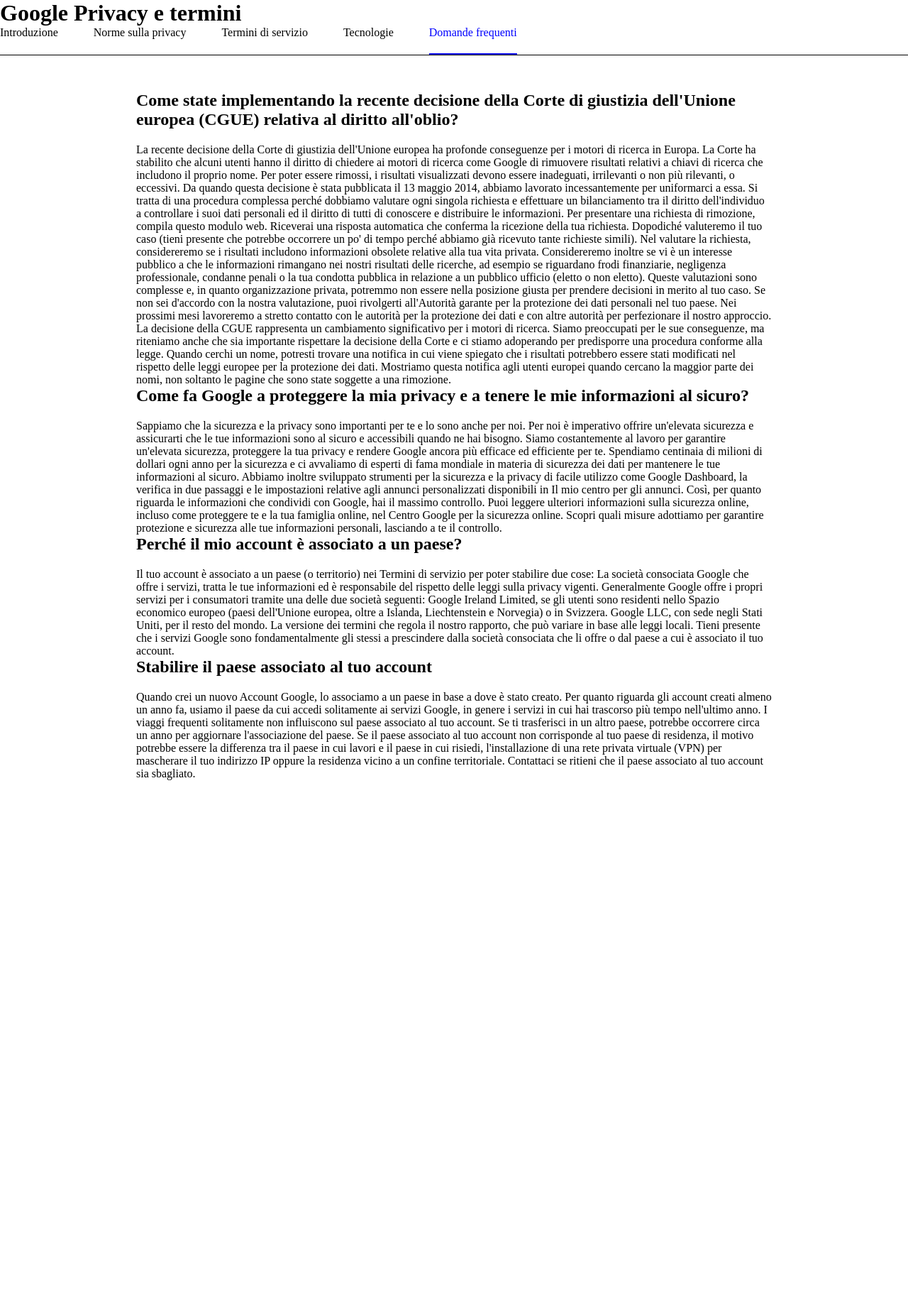
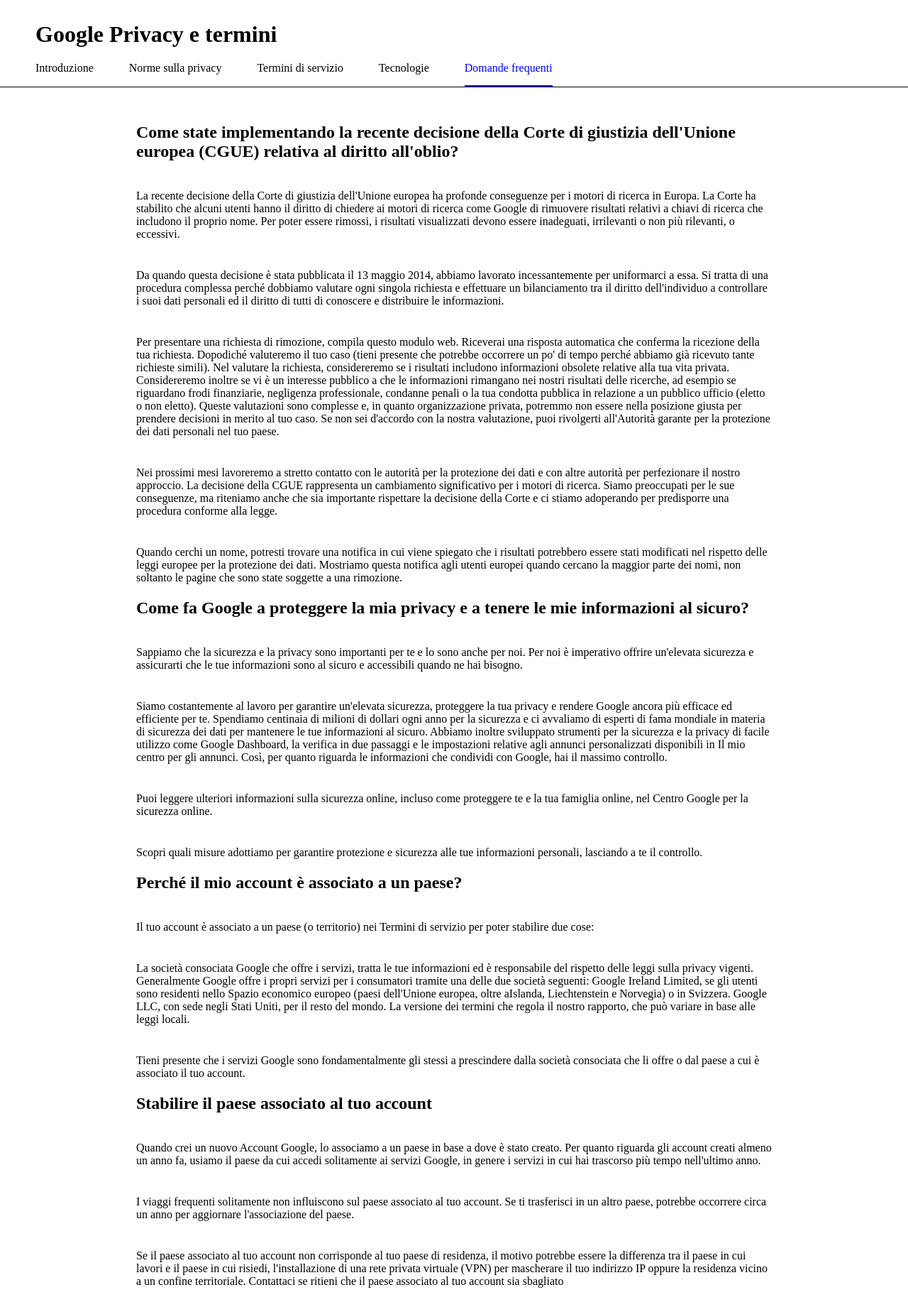
Before and after one commit to razcc/php-google-faq, a PHP site: page / in a window 1280 px wide. Shown: the whole page at 71% size. Before the commit the page ends 1099 px from the top, so only its background shows below. Run offline with PHP 8.4, Linux system fonts and the light colour scheme.

Commit message:
Array multidimensionale

```diff
--- a/index.php
+++ b/index.php
@@ -4,49 +4,59 @@ $faq = [
         'domanda' =>
         "Come state implementando la recente decisione della Corte di giustizia dell'Unione europea (CGUE) relativa al diritto all'oblio?",
         'risposta' =>
-        "La recente decisione della Corte di giustizia dell'Unione europea ha profonde conseguenze per i motori di ricerca in Europa. La Corte ha stabilito che alcuni utenti hanno il diritto di chiedere ai motori di ricerca come Google di rimuovere risultati relativi a chiavi di ricerca che includono il proprio nome. Per poter essere rimossi, i risultati visualizzati devono essere inadeguati, irrilevanti o non più rilevanti, o eccessivi.
+        [
+            "La recente decisione della Corte di giustizia dell'Unione europea ha profonde conseguenze per i motori di ricerca in Europa. La Corte ha stabilito che alcuni utenti hanno il diritto di chiedere ai motori di ricerca come Google di rimuovere risultati relativi a chiavi di ricerca che includono il proprio nome. Per poter essere rimossi, i risultati visualizzati devono essere inadeguati, irrilevanti o non più rilevanti, o eccessivi.",
 
-            Da quando questa decisione è stata pubblicata il 13 maggio 2014, abbiamo lavorato incessantemente per uniformarci a essa. Si tratta di una procedura complessa perché dobbiamo valutare ogni singola richiesta e effettuare un bilanciamento tra il diritto dell'individuo a controllare i suoi dati personali ed il diritto di tutti di conoscere e distribuire le informazioni.
+            "Da quando questa decisione è stata pubblicata il 13 maggio 2014, abbiamo lavorato incessantemente per uniformarci a essa. Si tratta di una procedura complessa perché dobbiamo valutare ogni singola richiesta e effettuare un bilanciamento tra il diritto dell'individuo a controllare i suoi dati personali ed il diritto di tutti di conoscere e distribuire le informazioni.",
 
-            Per presentare una richiesta di rimozione, compila questo modulo web. Riceverai una risposta automatica che conferma la ricezione della tua richiesta. Dopodiché valuteremo il tuo caso (tieni presente che potrebbe occorrere un po' di tempo perché abbiamo già ricevuto tante richieste simili). Nel valutare la richiesta, considereremo se i risultati includono informazioni obsolete relative alla tua vita privata. Considereremo inoltre se vi è un interesse pubblico a che le informazioni rimangano nei nostri risultati delle ricerche, ad esempio se riguardano frodi finanziarie, negligenza professionale, condanne penali o la tua condotta pubblica in relazione a un pubblico ufficio (eletto o non eletto). Queste valutazioni sono complesse e, in quanto organizzazione privata, potremmo non essere nella posizione giusta per prendere decisioni in merito al tuo caso. Se non sei d'accordo con la nostra valutazione, puoi rivolgerti all'Autorità garante per la protezione dei dati personali nel tuo paese.
+            "Per presentare una richiesta di rimozione, compila questo modulo web. Riceverai una risposta automatica che conferma la ricezione della tua richiesta. Dopodiché valuteremo il tuo caso (tieni presente che potrebbe occorrere un po' di tempo perché abbiamo già ricevuto tante richieste simili). Nel valutare la richiesta, considereremo se i risultati includono informazioni obsolete relative alla tua vita privata. Considereremo inoltre se vi è un interesse pubblico a che le informazioni rimangano nei nostri risultati delle ricerche, ad esempio se riguardano frodi finanziarie, negligenza professionale, condanne penali o la tua condotta pubblica in relazione a un pubblico ufficio (eletto o non eletto). Queste valutazioni sono complesse e, in quanto organizzazione privata, potremmo non essere nella posizione giusta per prendere decisioni in merito al tuo caso. Se non sei d'accordo con la nostra valutazione, puoi rivolgerti all'Autorità garante per la protezione dei dati personali nel tuo paese.",
 
-            Nei prossimi mesi lavoreremo a stretto contatto con le autorità per la protezione dei dati e con altre autorità per perfezionare il nostro approccio. La decisione della CGUE rappresenta un cambiamento significativo per i motori di ricerca. Siamo preoccupati per le sue conseguenze, ma riteniamo anche che sia importante rispettare la decisione della Corte e ci stiamo adoperando per predisporre una procedura conforme alla legge.
+            "Nei prossimi mesi lavoreremo a stretto contatto con le autorità per la protezione dei dati e con altre autorità per perfezionare il nostro approccio. La decisione della CGUE rappresenta un cambiamento significativo per i motori di ricerca. Siamo preoccupati per le sue conseguenze, ma riteniamo anche che sia importante rispettare la decisione della Corte e ci stiamo adoperando per predisporre una procedura conforme alla legge.",
 
-            Quando cerchi un nome, potresti trovare una notifica in cui viene spiegato che i risultati potrebbero essere stati modificati nel rispetto delle leggi europee per la protezione dei dati. Mostriamo questa notifica agli utenti europei quando cercano la maggior parte dei nomi, non soltanto le pagine che sono state soggette a una rimozione.",
+            "Quando cerchi un nome, potresti trovare una notifica in cui viene spiegato che i risultati potrebbero essere stati modificati nel rispetto delle leggi europee per la protezione dei dati. Mostriamo questa notifica agli utenti europei quando cercano la maggior parte dei nomi, non soltanto le pagine che sono state soggette a una rimozione.",
+        ]
     ],
     [
         'domanda' =>
         "Come fa Google a proteggere la mia privacy e a tenere le mie informazioni al sicuro?",
         'risposta' =>
-        "Sappiamo che la sicurezza e la privacy sono importanti per te e lo sono anche per noi. Per noi è imperativo offrire un'elevata sicurezza e assicurarti che le tue informazioni sono al sicuro e accessibili quando ne hai bisogno.
+        [
+            "Sappiamo che la sicurezza e la privacy sono importanti per te e lo sono anche per noi. Per noi è imperativo offrire un'elevata sicurezza e assicurarti che le tue informazioni sono al sicuro e accessibili quando ne hai bisogno.",
 
-            Siamo costantemente al lavoro per garantire un'elevata sicurezza, proteggere la tua privacy e rendere Google ancora più efficace ed efficiente per te. Spendiamo centinaia di milioni di dollari ogni anno per la sicurezza e ci avvaliamo di esperti di fama mondiale in materia di sicurezza dei dati per mantenere le tue informazioni al sicuro. Abbiamo inoltre sviluppato strumenti per la sicurezza e la privacy di facile utilizzo come Google Dashboard, la verifica in due passaggi e le impostazioni relative agli annunci personalizzati disponibili in Il mio centro per gli annunci. Così, per quanto riguarda le informazioni che condividi con Google, hai il massimo controllo.
+            " Siamo costantemente al lavoro per garantire un'elevata sicurezza, proteggere la tua privacy e rendere Google ancora più efficace ed efficiente per te. Spendiamo centinaia di milioni di dollari ogni anno per la sicurezza e ci avvaliamo di esperti di fama mondiale in materia di sicurezza dei dati per mantenere le tue informazioni al sicuro. Abbiamo inoltre sviluppato strumenti per la sicurezza e la privacy di facile utilizzo come Google Dashboard, la verifica in due passaggi e le impostazioni relative agli annunci personalizzati disponibili in Il mio centro per gli annunci. Così, per quanto riguarda le informazioni che condividi con Google, hai il massimo controllo.",
 
-            Puoi leggere ulteriori informazioni sulla sicurezza online, incluso come proteggere te e la tua famiglia online, nel Centro Google per la sicurezza online.
+            "Puoi leggere ulteriori informazioni sulla sicurezza online, incluso come proteggere te e la tua famiglia online, nel Centro Google per la sicurezza online.",
 
+            "
             Scopri quali misure adottiamo per garantire protezione e sicurezza alle tue informazioni personali, lasciando a te il controllo.",
+        ]
     ],
     [
         'domanda' =>
         "Perché il mio account è associato a un paese?",
         'risposta' =>
-        "Il tuo account è associato a un paese (o territorio) nei Termini di servizio per poter stabilire due cose:
+        [
+            "Il tuo account è associato a un paese (o territorio) nei Termini di servizio per poter stabilire due cose:",
 
-        La società consociata Google che offre i servizi, tratta le tue informazioni ed è responsabile del rispetto delle leggi sulla privacy vigenti. Generalmente Google offre i propri servizi per i consumatori tramite una delle due società seguenti:
-        Google Ireland Limited, se gli utenti sono residenti nello Spazio economico europeo (paesi dell'Unione europea, oltre a Islanda, Liechtenstein e Norvegia) o in Svizzera.
-        Google LLC, con sede negli Stati Uniti, per il resto del mondo.
-        La versione dei termini che regola il nostro rapporto, che può variare in base alle leggi locali.
-        Tieni presente che i servizi Google sono fondamentalmente gli stessi a prescindere dalla società consociata che li offre o dal paese a cui è associato il tuo account.",
+            "La società consociata Google che offre i servizi, tratta le tue informazioni ed è responsabile del rispetto delle leggi sulla privacy vigenti. Generalmente Google offre i propri servizi per i consumatori tramite una delle due società seguenti:
+            Google Ireland Limited, se gli utenti sono residenti nello Spazio economico europeo (paesi dell'Unione europea, oltre aIslanda, Liechtenstein e Norvegia) o in Svizzera.
+            Google LLC, con sede negli Stati Uniti, per il resto del mondo.
+            La versione dei termini che regola il nostro rapporto, che può variare in base alle leggi locali.",
+
+            "Tieni presente che i servizi Google sono fondamentalmente gli stessi a prescindere dalla società consociata che li offre o dal paese a cui è associato il tuo account.",
+        ]
     ],
     [
         'domanda' =>
         "Stabilire il paese associato al tuo account",
         'risposta' =>
-        "Quando crei un nuovo Account Google, lo associamo a un paese in base a dove è stato creato. Per quanto riguarda gli account creati almeno un anno fa, usiamo il paese da cui accedi solitamente ai servizi Google, in genere i servizi in cui hai trascorso più tempo nell'ultimo anno.
+        [
+            "Quando crei un nuovo Account Google, lo associamo a un paese in base a dove è stato creato. Per quanto riguarda gli account creati almeno un anno fa, usiamo il paese da cui accedi solitamente ai servizi Google, in genere i servizi in cui hai trascorso più tempo nell'ultimo anno.",
 
-        I viaggi frequenti solitamente non influiscono sul paese associato al tuo account. Se ti trasferisci in un altro paese, potrebbe occorrere circa un anno per aggiornare l'associazione del paese.
+            "I viaggi frequenti solitamente non influiscono sul paese associato al tuo account. Se ti trasferisci in un altro paese, potrebbe occorrere circa un anno per aggiornare l'associazione del paese.",
 
-        Se il paese associato al tuo account non corrisponde al tuo paese di residenza, il motivo potrebbe essere la differenza tra il paese in cui lavori e il paese in cui risiedi, l'installazione di una rete privata virtuale (VPN) per mascherare il tuo indirizzo IP oppure la residenza vicino a un confine territoriale. Contattaci se ritieni che il paese associato al tuo account sia sbagliato.",
+            "Se il paese associato al tuo account non corrisponde al tuo paese di residenza, il motivo potrebbe essere la differenza tra il paese in cui lavori e il paese in cui risiedi, l'installazione di una rete privata virtuale (VPN) per mascherare il tuo indirizzo IP oppure la residenza vicino a un confine territoriale. Contattaci se ritieni che il paese associato al tuo account sia sbagliato",
+        ]
     ],
 ]
     ?>
@@ -94,7 +104,13 @@ $faq = [
         </h2>
 
         <p>
-            <?php echo $elem['risposta']; ?>
+            <?php foreach ($elem['risposta'] as $risposta) { ?>
+        <div class="ris">
+            <?php echo $risposta ?>
+        </div>
+        <?php } ?>
+
+
         </p>
         <?php } ?>
     </main>
--- a/style.css
+++ b/style.css
@@ -14,6 +14,12 @@
 header
 {
     border-bottom: 1px solid black;
+    padding: 30px 0 0 50px;
+}
+
+header h1
+{
+    margin-bottom: 20px;
 }
 
 
@@ -28,7 +34,7 @@ header ul
 
 header ul li
 {
-    padding-bottom: 20px;
+    padding-bottom: 15px;
 }
 
 /* MAIN */
@@ -43,3 +49,8 @@ main h2
 {
     margin-bottom: 20px;
 }
+
+.ris
+{
+    padding: 20px 0;
+}
```
